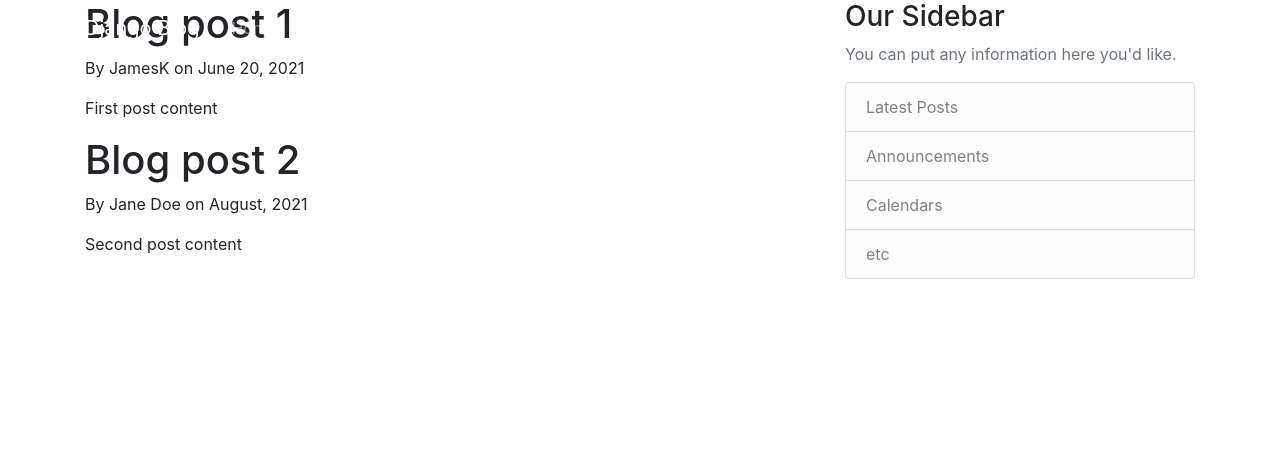
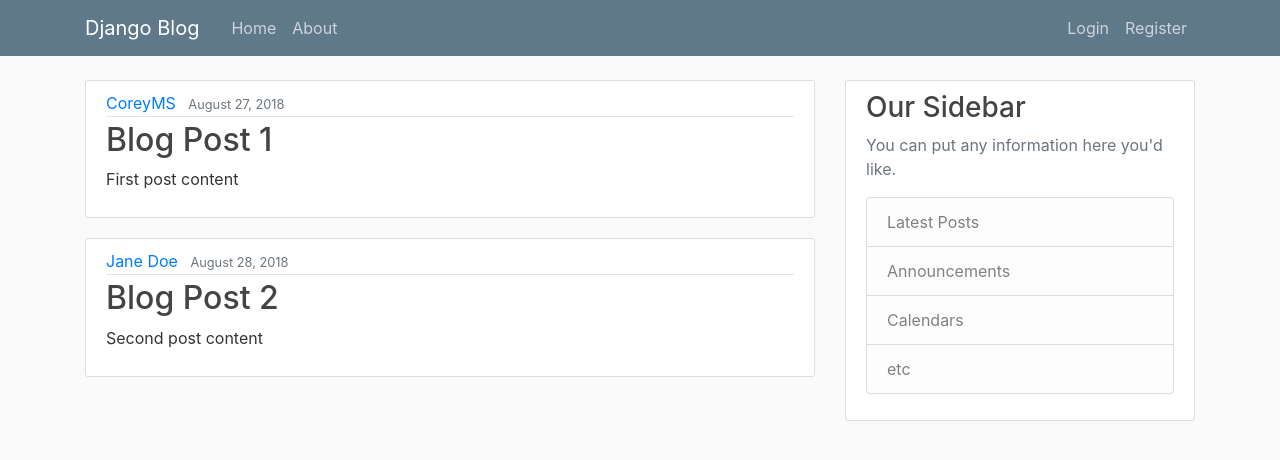
Before and after one commit to james-iwnl/django_project, a Django app: page / in a window 1280 px wide. Shown: the top 460 px of the page. Run offline with Django 3.2, Linux system fonts and the light colour scheme; some libraries are stand-ins or nearby versions.

Commit message:
template fix from snippets

```diff
--- a/blog/apps.py
+++ b/blog/apps.py
@@ -2,5 +2,4 @@ from django.apps import AppConfig
 
 
 class BlogConfig(AppConfig):
-    default_auto_field = 'django.db.models.BigAutoField'
     name = 'blog'
--- a/blog/templates/blog/about.html
+++ b/blog/templates/blog/about.html
@@ -1,4 +1,4 @@
 {% extends "blog/base.html" %}
 {% block content %}
-    <h1>About page</h1>
+    <h1>About Page</h1>
 {% endblock content %}
--- a/blog/templates/blog/base.html
+++ b/blog/templates/blog/base.html
@@ -1,34 +1,35 @@
 {% load static %}
 <!DOCTYPE html>
 <html>
+<head>
 
-<head>
     <!-- Required meta tags -->
     <meta charset="utf-8">
     <meta name="viewport" content="width=device-width, initial-scale=1, shrink-to-fit=no">
+
     <!-- Bootstrap CSS -->
     <link rel="stylesheet" href="https://maxcdn.bootstrapcdn.com/bootstrap/4.0.0/css/bootstrap.min.css" integrity="sha384-Gn5384xqQ1aoWXA+058RXPxPg6fy4IWvTNh0E263XmFcJlSAwiGgFAW/dAiS6JXm" crossorigin="anonymous">
 
-	<link rel="stylesheet" type="text/css" href="{% static 'blog/main.ccs' %}">
+    <link rel="stylesheet" type="text/css" href="{% static 'blog/main.css' %}">
+
     {% if title %}
         <title>Django Blog - {{ title }}</title>
     {% else %}
         <title>Django Blog</title>
     {% endif %}
 </head>
-
 <body>
     <header class="site-header">
       <nav class="navbar navbar-expand-md navbar-dark bg-steel fixed-top">
         <div class="container">
-				<a class="navbar-brand mr-4" href="/">Django Blog</a>
+          <a class="navbar-brand mr-4" href="{% url 'blog-home' %}">Django Blog</a>
           <button class="navbar-toggler" type="button" data-toggle="collapse" data-target="#navbarToggle" aria-controls="navbarToggle" aria-expanded="false" aria-label="Toggle navigation">
           <span class="navbar-toggler-icon"></span>
           </button>
           <div class="collapse navbar-collapse" id="navbarToggle">
             <div class="navbar-nav mr-auto">
-						<a class="nav-item nav-link" href="/">Home</a>
-						<a class="nav-item nav-link" href="/about">About</a>
+              <a class="nav-item nav-link" href="{% url 'blog-home' %}">Home</a>
+              <a class="nav-item nav-link" href="{% url 'blog-about' %}">About</a>
             </div>
             <!-- Navbar Right Side -->
             <div class="navbar-nav">
@@ -59,6 +60,7 @@
         </div>
       </div>
     </main>
+
     <!-- Optional JavaScript -->
     <!-- jQuery first, then Popper.js, then Bootstrap JS -->
     <script src="https://code.jquery.com/jquery-3.2.1.slim.min.js" integrity="sha384-KJ3o2DKtIkvYIK3UENzmM7KCkRr/rE9/Qpg6aAZGJwFDMVNA/GpGFF93hXpG5KkN" crossorigin="anonymous"></script>
@@ -66,5 +68,3 @@
     <script src="https://maxcdn.bootstrapcdn.com/bootstrap/4.0.0/js/bootstrap.min.js" integrity="sha384-JZR6Spejh4U02d8jOt6vLEHfe/JQGiRRSQQxSfFWpi1MquVdAyjUar5+76PVCmYl" crossorigin="anonymous"></script>
 </body>
 </html>
-</body>
-</html>
--- a/blog/templates/blog/home.html
+++ b/blog/templates/blog/home.html
@@ -1,8 +1,15 @@
 {% extends "blog/base.html" %}
 {% block content %}
-      {% for post in posts %}
-        <h1>{{ post.title }}</h1>
-        <p>By {{ post.author }} on {{ post.date_posted }}</p>
-        <p>{{ post.content }}</p>
-      {% endfor %}
+    {% for post in posts %}
+        <article class="media content-section">
+          <div class="media-body">
+            <div class="article-metadata">
+              <a class="mr-2" href="#">{{ post.author }}</a>
+              <small class="text-muted">{{ post.date_posted }}</small>
+            </div>
+            <h2><a class="article-title" href="#">{{ post.title }}</a></h2>
+            <p class="article-content">{{ post.content }}</p>
+          </div>
+        </article>
+    {% endfor %}
 {% endblock content %}
--- a/blog/views.py
+++ b/blog/views.py
@@ -2,18 +2,19 @@ from django.shortcuts import render
 
 posts = [
     {
-        'author':'JamesK',
-        'title': 'Blog post 1',
-        'content':'First post content',
-        'date_posted': 'June 20, 2021'
+        'author': 'CoreyMS',
+        'title': 'Blog Post 1',
+        'content': 'First post content',
+        'date_posted': 'August 27, 2018'
     },
     {
-        'author':'Jane Doe',
-        'title': 'Blog post 2',
-        'content':'Second post content',
-        'date_posted': 'August, 2021'
+        'author': 'Jane Doe',
+        'title': 'Blog Post 2',
+        'content': 'Second post content',
+        'date_posted': 'August 28, 2018'
     }
 ]
+
 
 def home(request):
     context = {
@@ -21,5 +22,6 @@ def home(request):
     }
     return render(request, 'blog/home.html', context)
 
+
 def about(request):
     return render(request, 'blog/about.html', {'title': 'About'})
--- a/django_project/urls.py
+++ b/django_project/urls.py
@@ -1,7 +1,7 @@
 """django_project URL Configuration
 
 The `urlpatterns` list routes URLs to views. For more information please see:
-    https://docs.djangoproject.com/en/3.2/topics/http/urls/
+    https://docs.djangoproject.com/en/2.1/topics/http/urls/
 Examples:
 Function views
     1. Add an import:  from my_app import views
--- a/django_project/wsgi.py
+++ b/django_project/wsgi.py
@@ -4,7 +4,7 @@ WSGI config for django_project project.
 It exposes the WSGI callable as a module-level variable named ``application``.
 
 For more information on this file, see
-https://docs.djangoproject.com/en/3.2/howto/deployment/wsgi/
+https://docs.djangoproject.com/en/2.1/howto/deployment/wsgi/
 """
 
 import os
```
Also changed, not shown: django_project/settings.py (+13 -18 lines), manage.py (+2 -9 lines), blog/static/blog/main.css (line endings or trailing spaces). Lines whose indentation alone changed are shown as unchanged.
